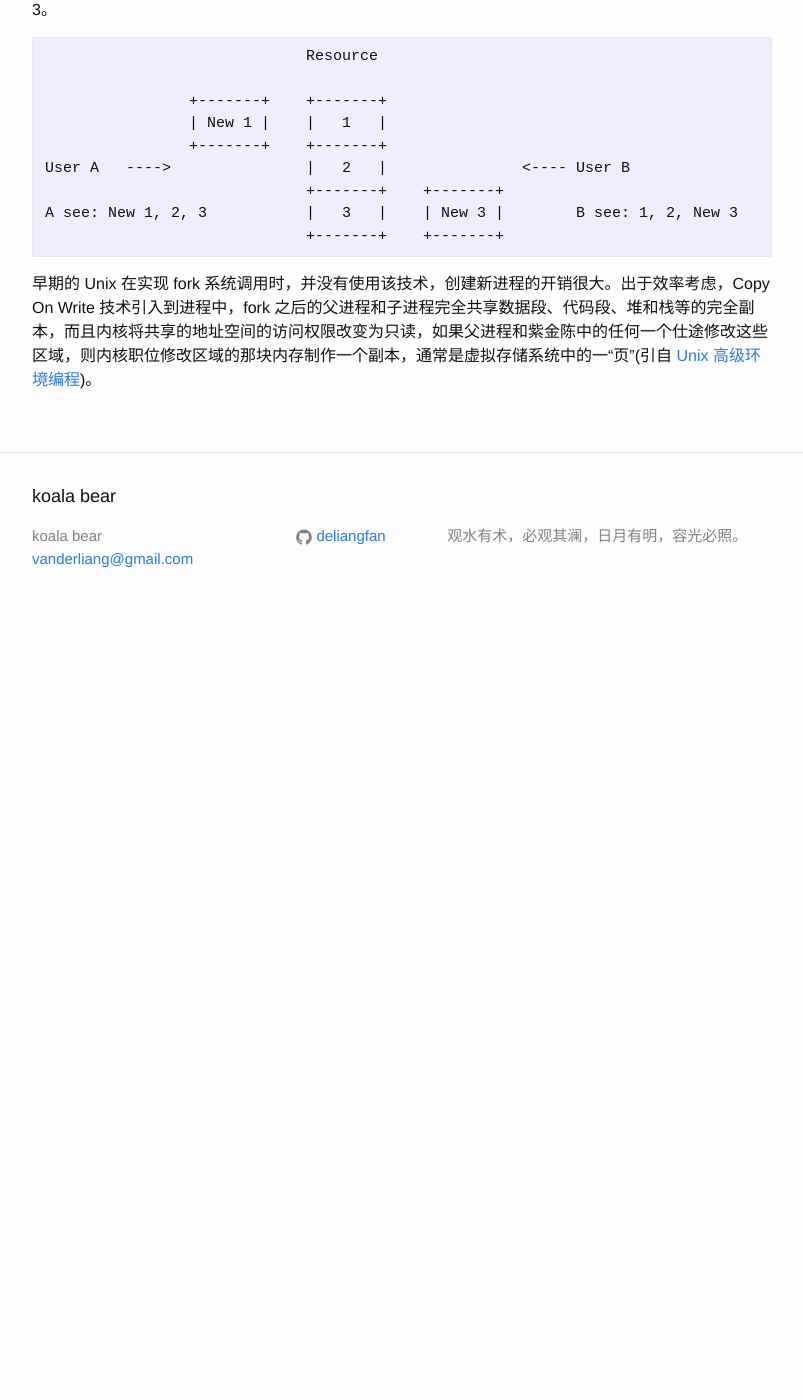
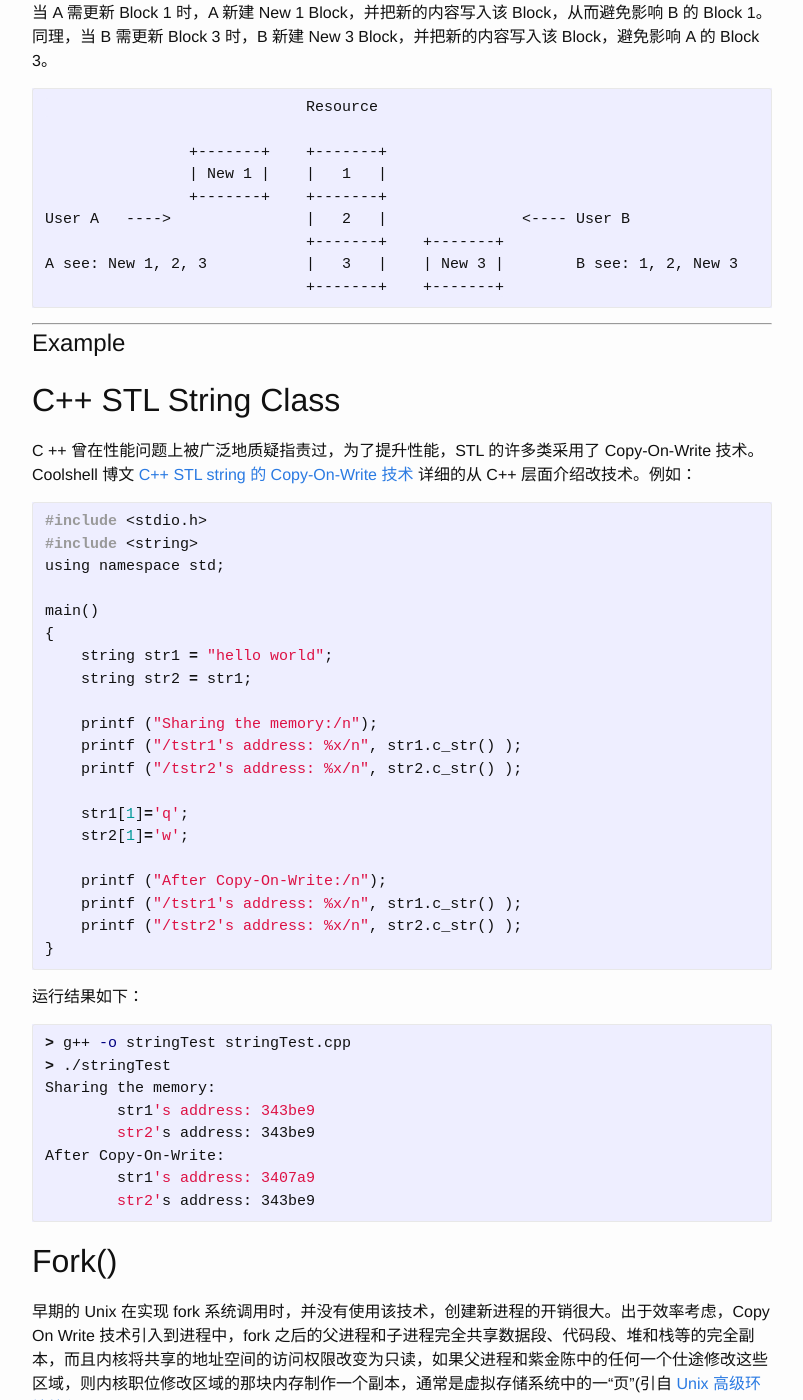
Before and after one commit to DeliangFan/deliangfan.github.io, a Jekyll site: the page built from _posts/2016-09-29-Copy_on_write.markdown, in a window 1280 px wide and 1400 px high, scrolled down 888 px. Shown: the whole window, without its empty margins (238-1041 px from the left). Built offline with Jekyll 4.4.1, drawn with Linux system fonts in a browser that asks for light colours; comment, search, counter and statistics services are not loaded; before the commit the page ends 1518 px from its top, so only the background shows below that; some of the changed text lies outside the part shown.

Commit message:
Update copy on write

```diff
--- a/_posts/2016-09-29-Copy_on_write.markdown
+++ b/_posts/2016-09-29-Copy_on_write.markdown
@@ -3,6 +3,8 @@
 title:  "理解 Copy On Write 技术"
 categories: Algorithm
 ---
+
+# Copy-On-Write Overview
 
 随着阅历的增长，越发感慨在千差万别的软件中总能找到某些非常相通相似的思想、技术或者算法，比如 [Copy On Write(写时复制)](https://en.wikipedia.org/wiki/Copy-on-write) 便是资源管理方面的一种优化技术，广泛的应用于软件开发(如 [Java 的 Copy On Write 容器](http://ifeve.com/java-copy-on-write/))、虚拟内存管理(如进程的 [fork](https://en.wikipedia.org/wiki/Fork_(system_call))、qemu-kvm [虚拟机镜像](https://en.wikipedia.org/wiki/Qcow)乃至 Docker 的 [AUFS 文件系统](https://en.wikipedia.org/wiki/Aufs)等等。[维基百科](https://en.wikipedia.org/wiki/Copy-on-write)的定义如下：
 
@@ -36,7 +38,81 @@
                              +-------+    +-------+
 ~~~
 
+-------------------
 
+# Example
+
+## C++ STL String Class
+
+C ++ 曾在性能问题上被广泛地质疑指责过，为了提升性能，STL 的许多类采用了 Copy-On-Write 技术。Coolshell 博文 [C++ STL string 的 Copy-On-Write 技术](http://coolshell.cn/articles/12199.html) 详细的从 C++ 层面介绍改技术。例如：
+
+~~~ c
+#include <stdio.h>
+#include <string>
+using namespace std;
+
+main()
+{
+    string str1 = "hello world";
+    string str2 = str1;
+
+    printf ("Sharing the memory:/n");
+    printf ("/tstr1's address: %x/n", str1.c_str() );
+    printf ("/tstr2's address: %x/n", str2.c_str() );
+
+    str1[1]='q';
+    str2[1]='w';
+
+    printf ("After Copy-On-Write:/n");
+    printf ("/tstr1's address: %x/n", str1.c_str() );
+    printf ("/tstr2's address: %x/n", str2.c_str() );
+}
+~~~
+
+运行结果如下：
+
+~~~ bash
+> g++ -o stringTest stringTest.cpp
+> ./stringTest
+Sharing the memory:
+        str1's address: 343be9
+        str2's address: 343be9
+After Copy-On-Write:
+        str1's address: 3407a9
+        str2's address: 343be9
+~~~
+
+## Fork()
 
 
 早期的 Unix 在实现 fork 系统调用时，并没有使用该技术，创建新进程的开销很大。出于效率考虑，Copy On Write 技术引入到进程中，fork 之后的父进程和子进程完全共享数据段、代码段、堆和栈等的完全副本，而且内核将共享的地址空间的访问权限改变为只读，如果父进程和紫金陈中的任何一个仕途修改这些区域，则内核职位修改区域的那块内存制作一个副本，通常是虚拟存储系统中的一“页”(引自 [Unix 高级环境编程](https://book.douban.com/subject/1788421/))。
+
+
+## Qcow2 image
+
+[Qcow2(QEMU Copy On Write)](http://www.linux-kvm.org/page/Qcow2) 是格式镜像是 qemu 模拟器支持的一种镜像，和普通的 Raw 格式镜像相比，具有以下优点：
+
+- 更小的空间占用
+- 支持 Copy On Write.
+- 支持多级快照
+- 支持压缩
+- 支持 AES
+
+经过多次优化，Qcow2 镜像的性能已经逼近 Raw 格式的镜像，所以 OpenStack 的虚拟机多采用 Qcow2 镜像。
+
+~~~
+cache                      off         writethrough      writeback
+Old qcow2 (0.10.5)         16:52 min   28:58 min         6:02 min
+New qcow2 (0.11.0-rc1)     5:44 min    9:18 min          6:11 min
+raw                        5:41 min    7:24 min          6:03 min
+~~~
+
+~~~
+~~~
+cache                      off         writeback
+Old qcow2 (0.10.5)         31:09 min   8:00 min
+New qcow2 (0.11.0-rc1)     18:35 min   8:41 min
+raw                        8:48 min    7:51 min
+~~~
+
+除了镜像格式以外，很多文件系统都使用了 Copy-On-Write 技术，以节省空间、提升效率和更好的支持快照。
```
Also changed, not shown: 1 other file.
